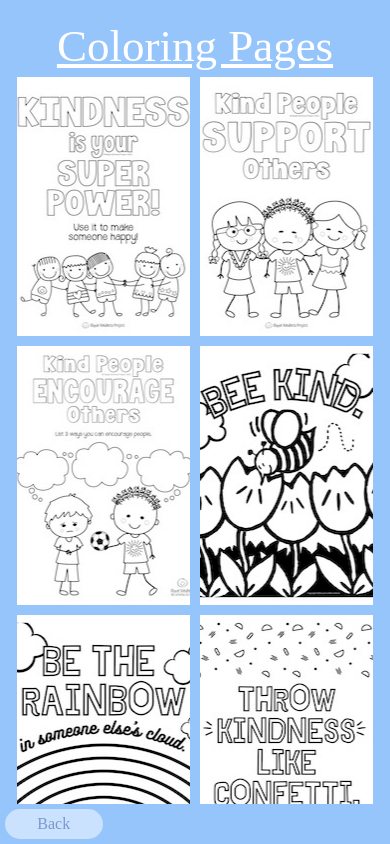
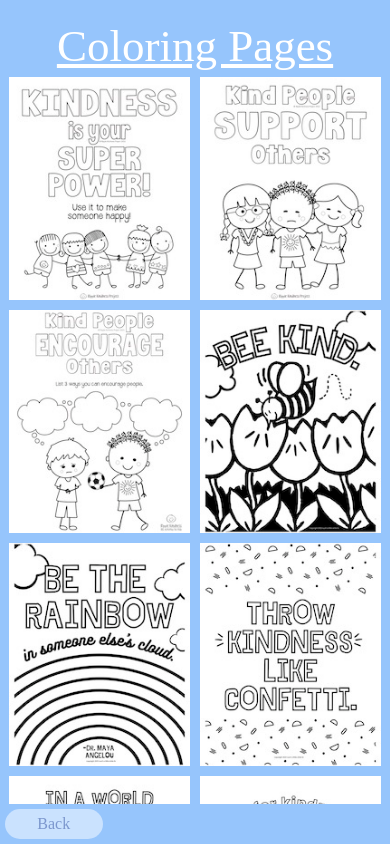
Before and after one commit to jessi-z3/Reese-ourcesForAndroid, a React Native app in the folder reeseources/: screen /Coloring in a window 390 px wide. Built offline with nearby package versions, Linux system fonts and the light colour scheme.

Commit message:
finished verion 1.1

```diff
--- a/reeseources/components/Activities.js
+++ b/reeseources/components/Activities.js
@@ -1,11 +1,16 @@
-import React from "react";
+import React from 'react';
 
-import {SafeAreaView, View, Text, Pressable, Dimensions, StyleSheet, Image} from 'react-native';
+import {
+  SafeAreaView,
+  View,
+  Text,
+  Pressable,
+  Dimensions,
+  StyleSheet,
+  Image,
+} from 'react-native';
 
-
-
-export default function Activities({navigation, navigation: {goBack}}){
-
+export default function Activities({navigation, navigation: {goBack}}) {
   return (
     <SafeAreaView style={styles.outerContainer}>
       <View style={styles.innerContainer}>
@@ -27,8 +32,8 @@ export default function Activities({navigation, navigation: {goBack}}){
             style={styles.container}
             onPress={() =>
               navigation.navigate('ColoringPage', {
-                  selectedPage: '../assets/PDFs/Kindness-Catcher.pdf',
-                  selectedPDF: require('../assets/PDFs/Kindness-Catcher.pdf'),
+                selectedPage: 'Kindness-Catcher.pdf',
+                selectedPDF: 'Kindness-Catcher.pdf',
               })
             }>
             <Text style={styles.paragraph}>Kindness Catcher</Text>
@@ -51,7 +56,6 @@ export default function Activities({navigation, navigation: {goBack}}){
       </View>
     </SafeAreaView>
   );
-
 }
 const styles = StyleSheet.create({
   outerContainer: {
@@ -101,7 +105,7 @@ const styles = StyleSheet.create({
   },
   buttonContainer1: {
     flexDirection: 'row',
-    width: Dimensions.get('window').width,
+    width: 370,
     height: 150,
     justifyContent: 'space-evenly',
     padding: 5,
--- a/reeseources/components/BraveButton.js
+++ b/reeseources/components/BraveButton.js
@@ -1,6 +1,6 @@
 import * as React from 'react';
 
-import { Text, View, StyleSheet, Dimensions } from 'react-native';
+import { Text, View, StyleSheet } from 'react-native';
 
 
 export default function BraveButton() {
@@ -16,7 +16,7 @@ export default function BraveButton() {
 const styles = StyleSheet.create({
   container: {
     width: 160,
-    height: (Dimensions.get('window').height)/6.5,
+    height: 135,
     backgroundColor: '#CAE2FE',
     borderRadius: 45,
     justifyContent: 'center',
--- a/reeseources/components/Coloring.js
+++ b/reeseources/components/Coloring.js
@@ -208,7 +208,8 @@ const styles = StyleSheet.create({
     flexDirection: 'row',
   },
   thumbnail: {
-    width: Dimensions.get('window').width / 2.25,
+    width: Dimensions.get('window').width / 2.15,
+    height: Dimensions.get('window').width / 1.75,
     margin: 5,
     flexDirection: 'row',
   },
--- a/reeseources/components/ColoringPage.js
+++ b/reeseources/components/ColoringPage.js
@@ -1,47 +1,98 @@
 import {
   StyleSheet,
   Dimensions,
-  Share,
   View,
   Text,
   Alert,
+  Image,
   Pressable,
 } from 'react-native';
+
+import Share from 'react-native-share';
+
+import RNFetchBlob from 'rn-fetch-blob';
 
 import Pdf from 'react-native-pdf';
 
 export default function ColoringPage({route, navigation: {goBack}}) {
   const {selectedPage, selectedPDF} = route.params;
   const source = selectedPage;
-    console.log(source)
-  const onShare = () => {
+  console.log(source);
+  const url = 'https://yellowbird.dev/PDFs/' + source;
 
+  const share = async () => {
+    RNFetchBlob.config({
+      fileCache: true,
+      // by adding this option, the temp files will have a file extension
+      appendExt: 'pdf',
+    })
+      .fetch('GET', url, {
+        //some headers ..
+      })
+      .then(res => {
+        // the temp file path with file extension `png`
+        console.log('The file saved to ', res.path());
+        // Beware that when using a file path as Image source on Android,
+        // you must prepend "file://"" before the file path
+        imageView = (
+          <Image
+            source={{
+              uri:
+                Platform.OS === 'android'
+                  ? 'file://' + res.path()
+                  : '' + res.path(),
+            }}
+          />
+        );
         try {
           const shareOptions = {
-        url: 'file:///' + source,
+            url: 'file://' + res.path(),
+            useInternalStorage: true,
           };
+          console.log(shareOptions);
           Share.open(shareOptions)
             .then(result => {
               console.log(result);
             })
             .catch(error => {
               console.log(error);
-          Alert.alert(error.message);
             });
         } catch (error) {
           console.log(error);
           Alert.alert(error.message);
         }
+      });
   };
+  // const onShare = () => {
+
+  //   try {
+  //     const shareOptions = {
+  //       url: 'file:///' + source,
+  //     };
+  //     Share.open(shareOptions)
+  //       .then(result => {
+  //         console.log(result);
+  //       })
+  //       .catch(error => {
+  //         console.log(error);
+  //         Alert.alert(error.message);
+  //       });
+  //   } catch (error) {
+  //     console.log(error);
+  //     Alert.alert(error.message);
+  //   }
+  // };
   return (
-
     <>
-      <Pdf source={{uri: 'bundle-assets://' + selectedPDF}} style={styles.pdf} />
+      <Pdf
+        source={{uri: 'bundle-assets://' + selectedPDF}}
+        style={styles.pdf}
+      />
       <View style={styles.container}>
         <Pressable style={styles.buttons} onPress={() => goBack()}>
           <Text style={styles.text}>Back</Text>
         </Pressable>
-        <Pressable style={styles.buttons} onPress={onShare}>
+        <Pressable style={styles.buttons} onPress={share}>
           <Text style={styles.text}>Share</Text>
         </Pressable>
       </View>
--- a/reeseources/components/MissionButton.js
+++ b/reeseources/components/MissionButton.js
@@ -1,4 +1,4 @@
-import { Text, View, StyleSheet, Dimensions } from 'react-native';
+import { Text, View, StyleSheet } from 'react-native';
 
 export default function MissionButton() {
   return (
@@ -13,7 +13,7 @@ export default function MissionButton() {
 const styles = StyleSheet.create({
   container: {
     width: 160,
-    height: Dimensions.get('window').height / 6.5,
+    height: 135,
     backgroundColor: '#CAE2FE',
     borderRadius: 45,
     justifyContent: 'center',
--- a/reeseources/components/PledgeButton.js
+++ b/reeseources/components/PledgeButton.js
@@ -1,4 +1,4 @@
-import { Text, View, StyleSheet, Dimensions } from 'react-native';
+import { Text, View, StyleSheet } from 'react-native';
 
 export default function PledgeButton() {
   return (
@@ -13,7 +13,7 @@ export default function PledgeButton() {
 const styles = StyleSheet.create({
   container: {
     width: 160,
-    height: Dimensions.get('window').height / 6.5,
+    height: 135,
     backgroundColor: '#CAE2FE',
     borderRadius: 45,
     justifyContent: 'center',
--- a/reeseources/components/ProgramButton.js
+++ b/reeseources/components/ProgramButton.js
@@ -1,11 +1,9 @@
-import { Text, View, StyleSheet, Dimensions } from 'react-native';
+import {Text, View, StyleSheet} from 'react-native';
 
 export default function ProgramButton() {
   return (
     <View style={styles.container}>
-      <Text style={styles.paragraph}>
-        Program
-      </Text>
+      <Text style={styles.paragraph}>Program</Text>
     </View>
   );
 }
@@ -13,7 +11,7 @@ export default function ProgramButton() {
 const styles = StyleSheet.create({
   container: {
     width: 160,
-    height: Dimensions.get('window').height / 6.5,
+    height: 135,
     backgroundColor: '#CAE2FE',
     borderRadius: 45,
     justifyContent: 'center',
```
Lines whose indentation alone changed are shown as unchanged.
